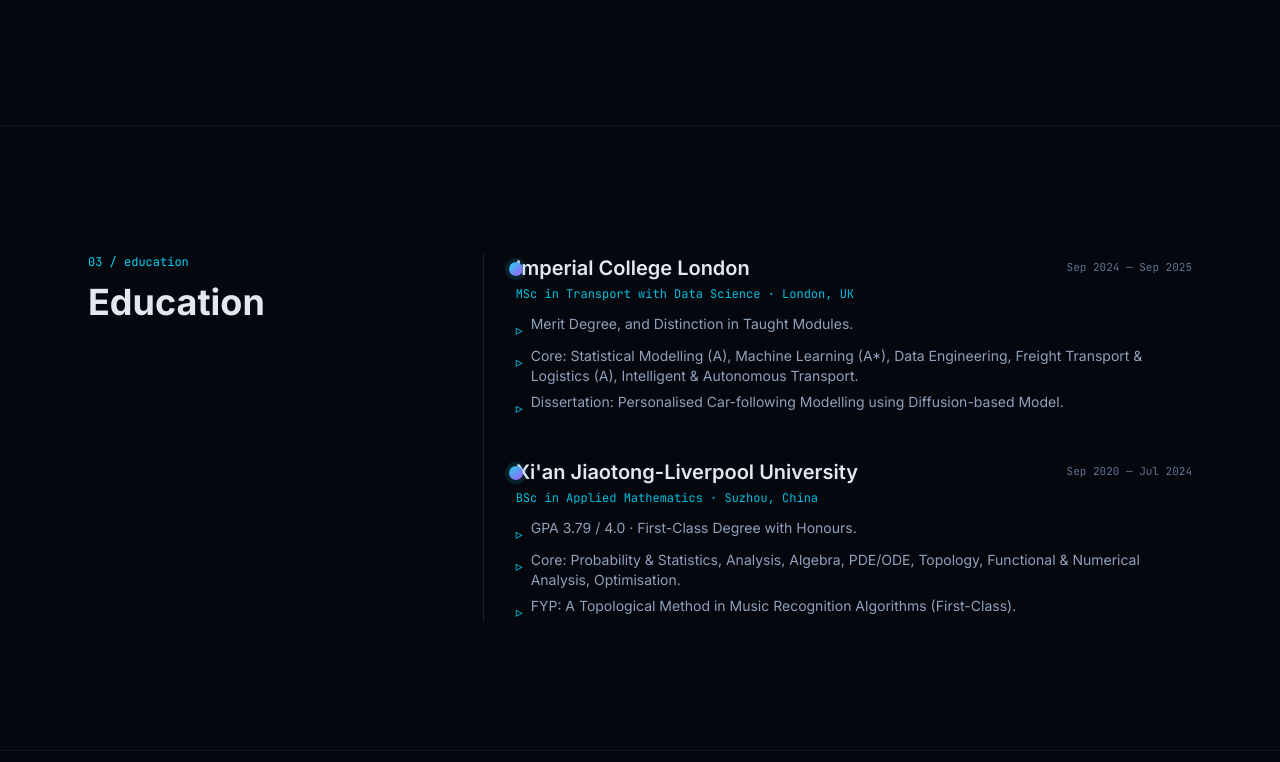
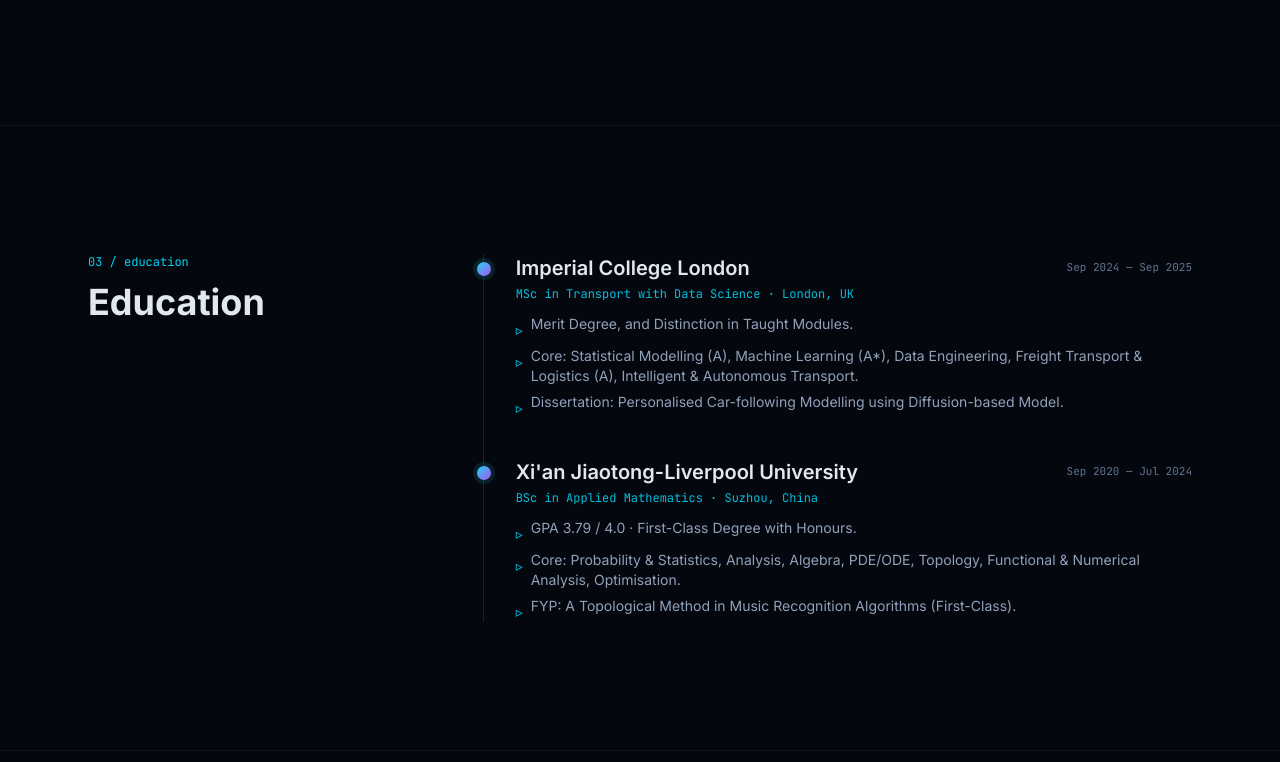
Before and after one commit to cyf617/personal-webpage, an Astro site: page / in a window 1280 px wide. Shown: the part 2410-3172 px from the top of the page. Built offline with nearby package versions, Linux system fonts and the light colour scheme; Astro itself is replaced by a stand-in of ours.

Commit message:
fix a timeline dot

```diff
--- a/src/styles/global.css
+++ b/src/styles/global.css
@@ -120,7 +120,8 @@
 
 .timeline-dot {
   position: absolute;
-  left: -7px;
+  /* Parent timeline column uses pl-8 (32px); offset dot to sit on the border line */
+  left: -39px;
   top: 8px;
   width: 14px;
   height: 14px;
```
